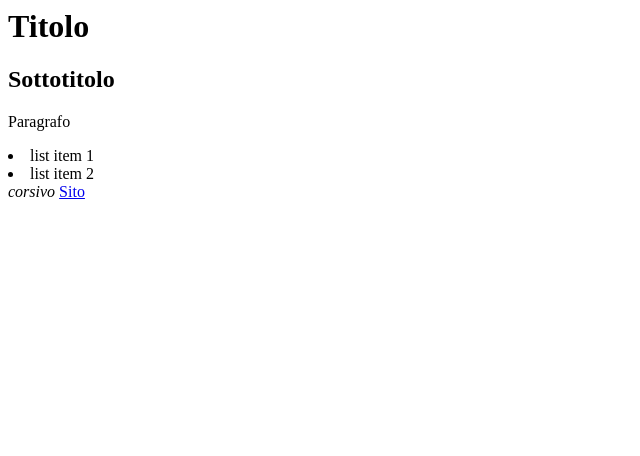
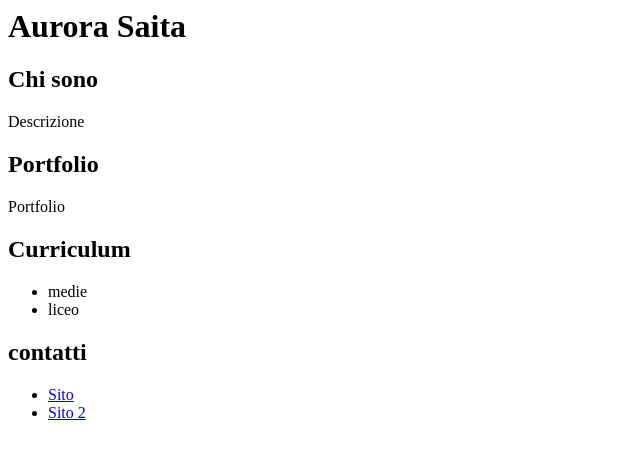
Before and after one commit to aurorasaita/progetto-elementi, a plain HTML site: page index.html in a window 1280 px wide. Shown: the whole page, without its empty margins (0-640 px from the left). Drawn offline with Linux system fonts and the light colour scheme.

Commit message:
Nuova pagina

```diff
--- a/index.html
+++ b/index.html
@@ -1,19 +1,27 @@
-<h1>
-  Titolo
-</h1>
+<h1> Aurora Saita </h1>
 
-<h2>
-  Sottotitolo
-</h2>
 
-<p>
-  Paragrafo
-</p>
+<h2> Chi sono </h2>
 
-<p>
-<li> list item 1 </li>
-<li> list item 2 </li>
+<p> Descrizione </p>
 
-<em> corsivo </em>
-<a href="http://www.google.com">Sito</a>
-</p>
+
+<h2> Portfolio </h2>
+
+<p> Portfolio </p>
+
+
+<h2> Curriculum </h2>
+
+<ul>
+  <li> medie </li>
+  <li> liceo </li>
+</ul>
+
+
+<h2> contatti </h2>
+
+<ul>
+  <li> <a href="http://www.google.com">Sito</a> </li>
+  <li> <a href="http://www.google.com">Sito 2</a> </li>
+</ul>
```
